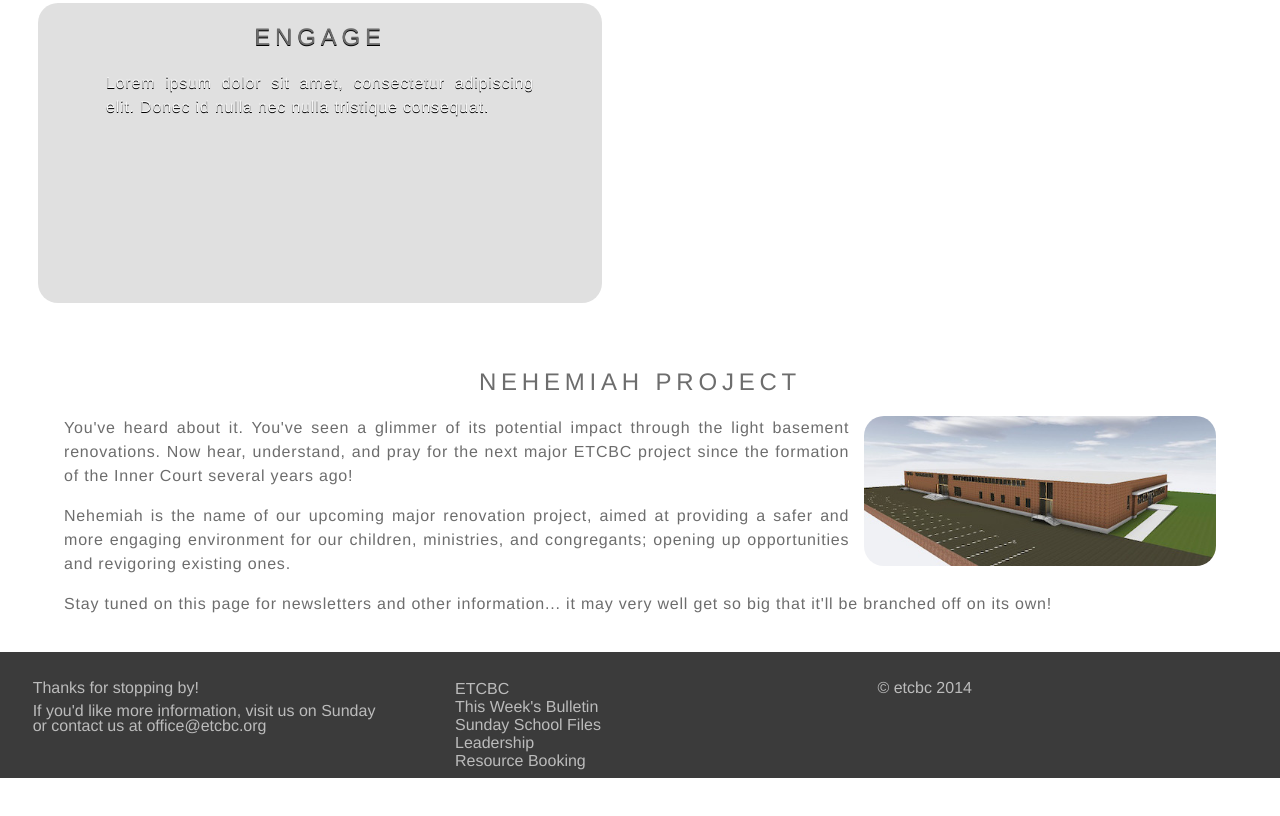
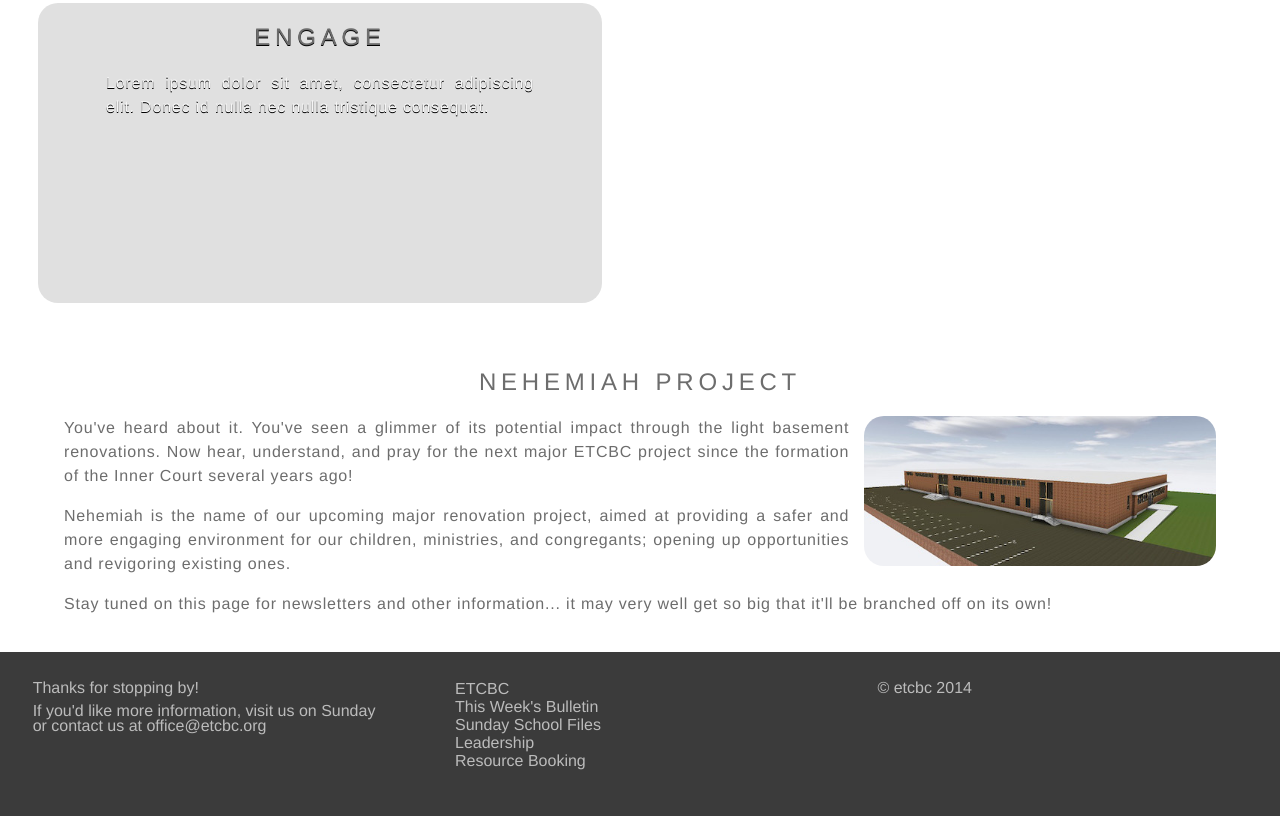
Before and after one commit to milgwyn/mytestground, a plain HTML site: page etcbc/index.html in a window 1280 px wide. Shown: the part 1664-2480 px from the top of the page. Before the commit the page ends 2442 px from the top, so only its background shows below. Drawn offline with Linux system fonts and the light colour scheme.

Commit message:
added min-height to footer to give it a bit more room

```diff
--- a/etcbc/css/main.css
+++ b/etcbc/css/main.css
@@ -144,6 +144,7 @@ p {
 #footer {
   overflow: auto;
   width: 100%;
+  min-height: 180px;
   padding-top: 20px;
   background-color: rgba(38, 38, 38, 0.9);
   color: rgba( 220, 220, 220, 0.8);
```
